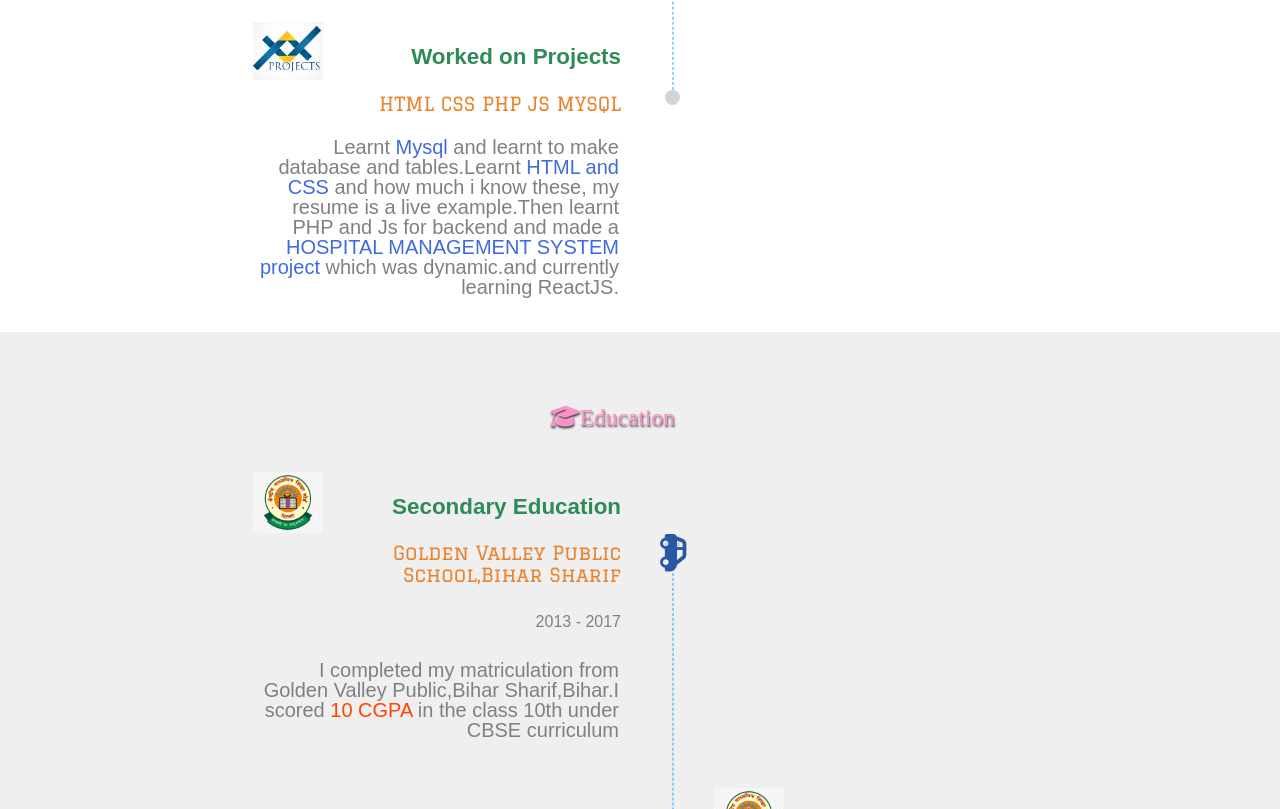
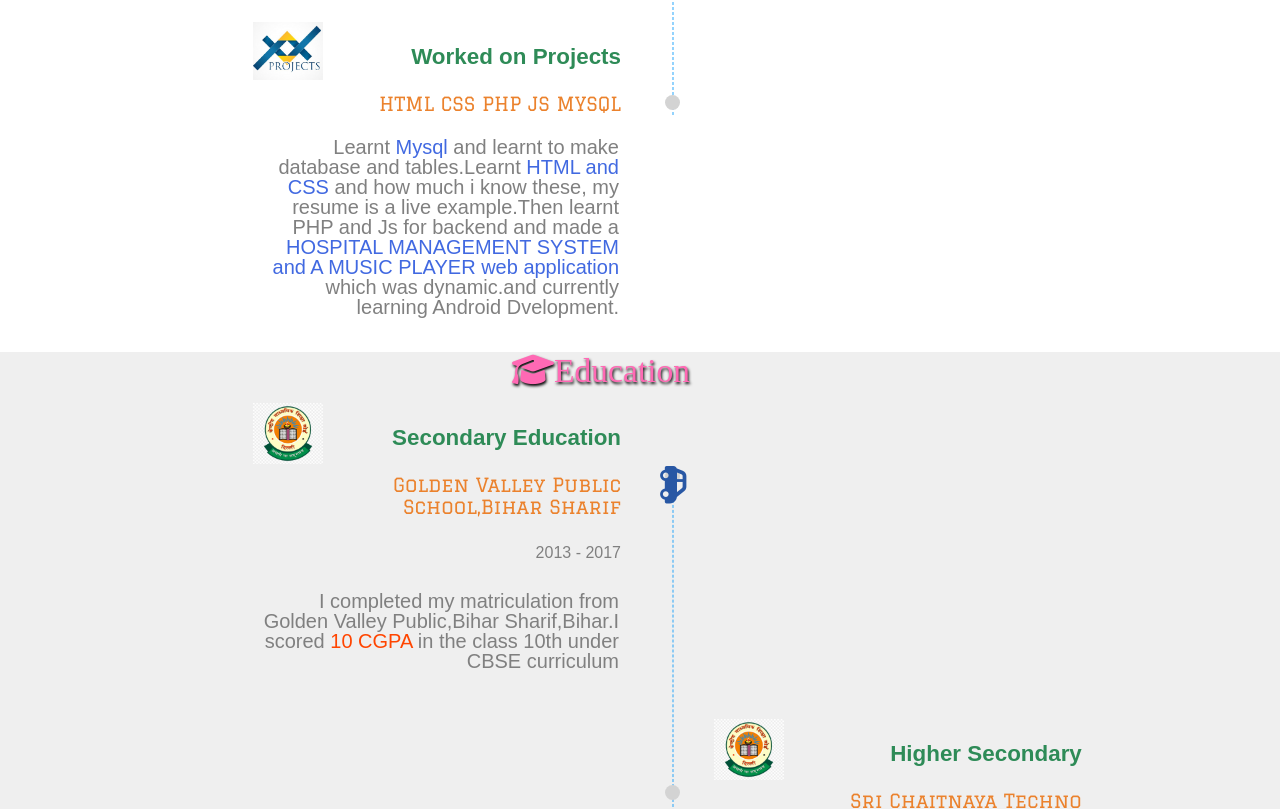
Before and after one commit to keshavraj77/Resume_project, a plain HTML site: page index.html in a window 1280 px wide. Shown: the part 2340-3149 px from the top of the page. Drawn offline with nearby package versions, Linux system fonts and the light colour scheme; a web font is replaced by a local one.

Commit message:
Update index.html

```diff
--- a/index.html
+++ b/index.html
@@ -187,7 +187,7 @@ text-shadow:1px 2px 3px greenyellow;"> Works Till Date </span>
                         <h3 class="experience-designation m0 m-blue"> Worked on Projects </h3>
                         <h4 class="experience-company-name"> HTML CSS PHP JS MYSQL </h4>
 
-                        <p class="experience-description text-justify">Learnt <span style="color:royalblue;">Mysql</span> and learnt to make database and tables.Learnt <span style="color:royalblue;">HTML and CSS</span> and how much i know these, my resume is a live example.Then learnt PHP and Js for backend and made a <span style="color:royalblue;">HOSPITAL MANAGEMENT SYSTEM project</span> which was dynamic.and currently learning ReactJS. </p>
+                        <p class="experience-description text-justify">Learnt <span style="color:royalblue;">Mysql</span> and learnt to make database and tables.Learnt <span style="color:royalblue;">HTML and CSS</span> and how much i know these, my resume is a live example.Then learnt PHP and Js for backend and made a <span style="color:royalblue;">HOSPITAL MANAGEMENT SYSTEM and A MUSIC PLAYER web application</span> which was dynamic.and currently learning Android Dvelopment. </p>
                     </div>
                 </div>
 
@@ -203,7 +203,7 @@ text-shadow:1px 2px 3px greenyellow;"> Works Till Date </span>
 
         </section>
 <section id="education" style="background: #9e9b9b29;">
-     <h1 class="animate__animated animate__backInUp animate__infinite  infinite animate__slower 1s">
+<!--      <h1 class="animate__animated animate__backInUp animate__infinite  infinite animate__slower 1s"> -->
                <style>
 @import url('https://fonts.googleapis.com/css2?family=Rammetto+One&display=swap');
 </style> <span style="margin-left:40%; color: hotpink; font-size: 2.1rem;font-weight: 100; font-family: Rammetto One;
```
